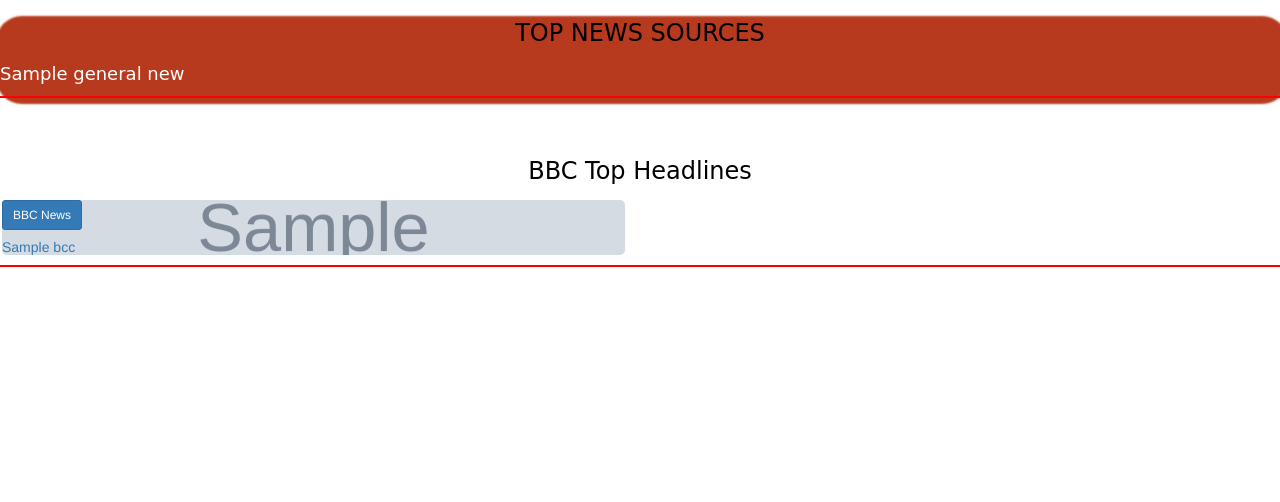
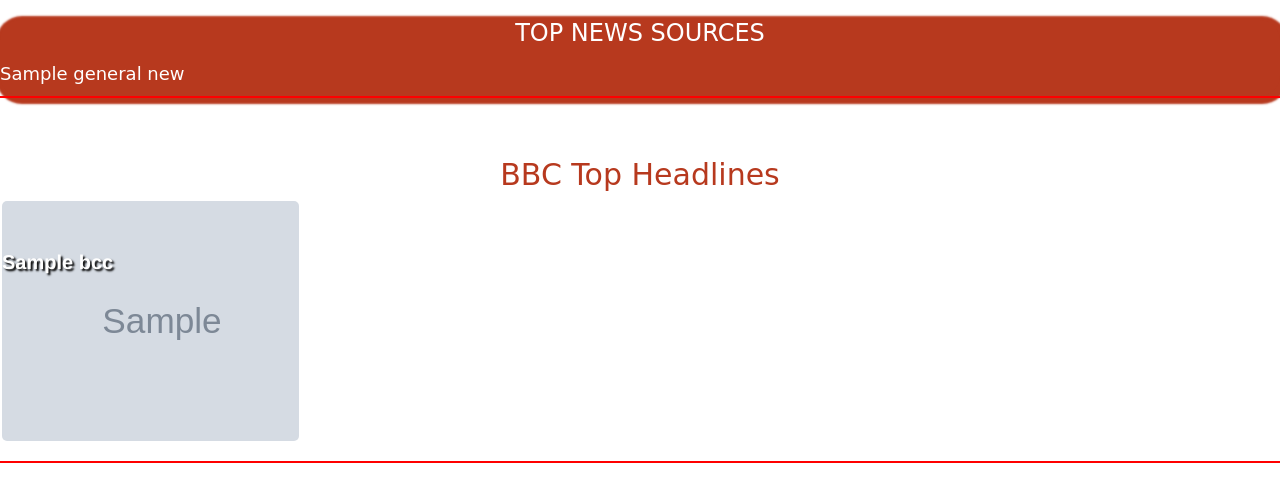
Before and after one commit to SaretoTracy/Titravic-Live-News, a Flask app: template app/templates/index.html in a window 1280 px wide. Shown: the part 52-554 px from the top of the page. Run offline with Flask 2, Linux system fonts and the light colour scheme; the template is opened without the code that fills it: most values are stand-ins (such as "Sample title", 1, 10 or a date in 2020); grey boxes marked "Sample" are stand-in pictures; some libraries are stand-ins or nearby versions; some web fonts are replaced.

Commit message:
add BBC headline news styling

```diff
--- a/app/static/css/style.css
+++ b/app/static/css/style.css
@@ -23,7 +23,7 @@
     text-align: center;
     padding-bottom: 0.5rem;
     font-family: 'Righteous', cursive;
-    color: black;
+    color: white;
 }
 
 .sos p a {
@@ -90,8 +90,19 @@
 }
 
 .card-image {
-    background-position: center;
     background-repeat: no-repeat;
     background-size: cover;
     border-radius: 5px;
+    height: 30vh;
+    margin-bottom: 2rem;
 }
+
+.headline {
+    padding-top: 4rem;
+}
+
+.headline h4 a {
+    color: #fff;
+    text-shadow: 2px 2px 2px black;
+    font-size: 20px;
+}
--- a/app/templates/index.html
+++ b/app/templates/index.html
@@ -24,8 +24,7 @@
     </div>
 </div>
 <!-- homepage -->
-<div class="homepage mt-4">
-    <div class="m-2">
+
 <!-- <div class="row">
             <div class="col-md-6 news-right">
                 <div class="row">
@@ -43,19 +42,17 @@
                 </div> -->
 
 <div class="row bcc">
-            <h3>BBC Top Headlines </h3>
+    <h2>BBC Top Headlines </h2>
     {% for bcc in bcc %}
-            <div class="col-md-6">
+    <div class="col-md-3 display">
         <div class="card-image p-4 mb-3" style="background-image: url({{bcc.urlToImage}});">
-                    <div class="headline-">
-                        <button class="btn btn-primary btn-sm mt-1">BBC News</button>
-                        <h5 class="news-headings mt-2"><a target="_blank" href="{{bcc.url}}">{{ bcc.title
+            <div class="headline">
+                <h4 class="news-headings mt-2"><a target="_blank" href="{{bcc.url}}">{{ bcc.title
                                         }}</a>
-                        </h5>
+                </h4>
             </div>
         </div>
     </div>
     {% endfor %}
 </div>
-    </div>
-</div>{% endblock %}
+{% endblock %}
```
Lines whose indentation alone changed are shown as unchanged.
